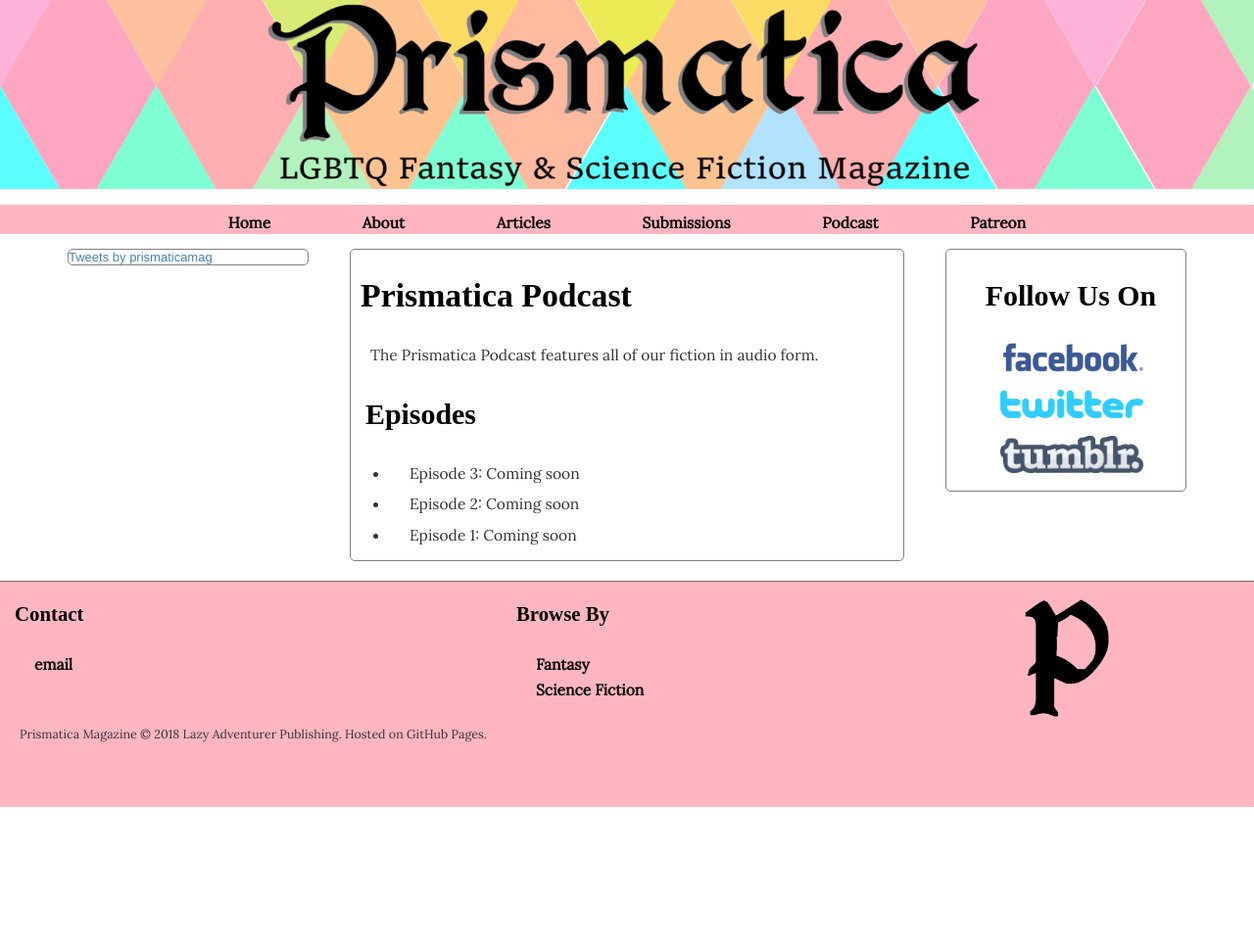
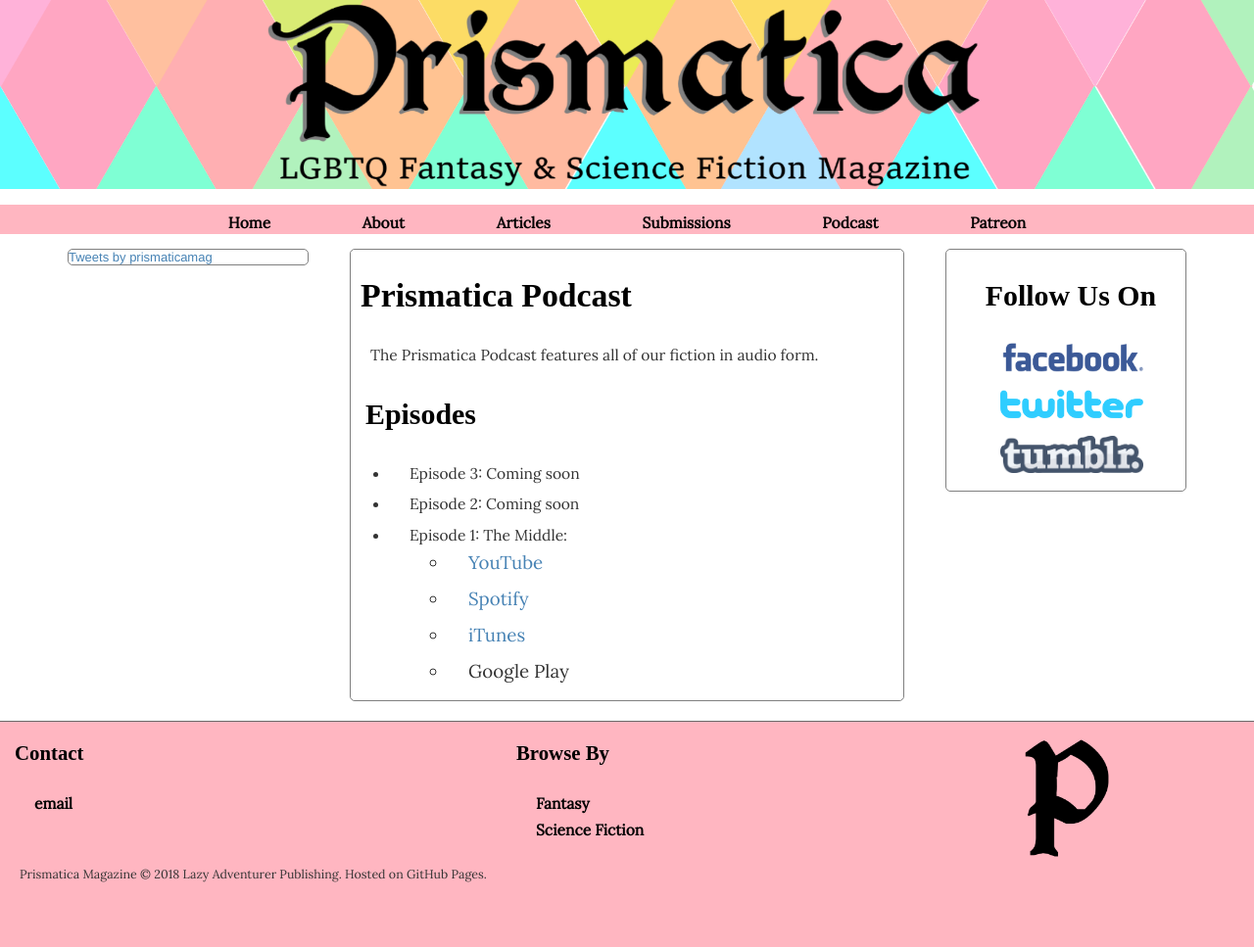
Before and after one commit to lazyadventurerpublishing/prismatica, a Jekyll site: the page built from podcast.html, in a window 1280 px wide. Shown: the whole page at 98% size. Built offline with Jekyll 4.4.1, drawn with Linux system fonts in a browser that asks for light colours; some web fonts are replaced; comment, search, counter and statistics services are not loaded; before the commit the page ends 900 px from its top, so only the background shows below that.

Commit message:
Update podcast.html

```diff
--- a/podcast.html
+++ b/podcast.html
@@ -10,7 +10,13 @@ title: Podcast
     <ul>
         <li>Episode 3: Coming soon</li>
         <li>Episode 2: Coming soon</li>
-        <li>Episode 1: Coming soon</li>
+        <li>Episode 1: The Middle:
+            <ul>
+                <li><a href="https://www.youtube.com/watch?v=mOk5gVa3l6k">YouTube</a></li>
+                <li><a href="https://open.spotify.com/episode/37cJSIY3IwBjY8nmmUU78f?si=tapRvSaPQXKGgYhIU7stiw">Spotify</a></li>
+                <li><a href="https://itunes.apple.com/us/podcast/the-middle-by-andrew-olvera/id1434012248?i=1000418406895&mt=2">iTunes</a></li>
+                <li>Google Play</li>
+            </ul>
     </ul>
 
 
```
